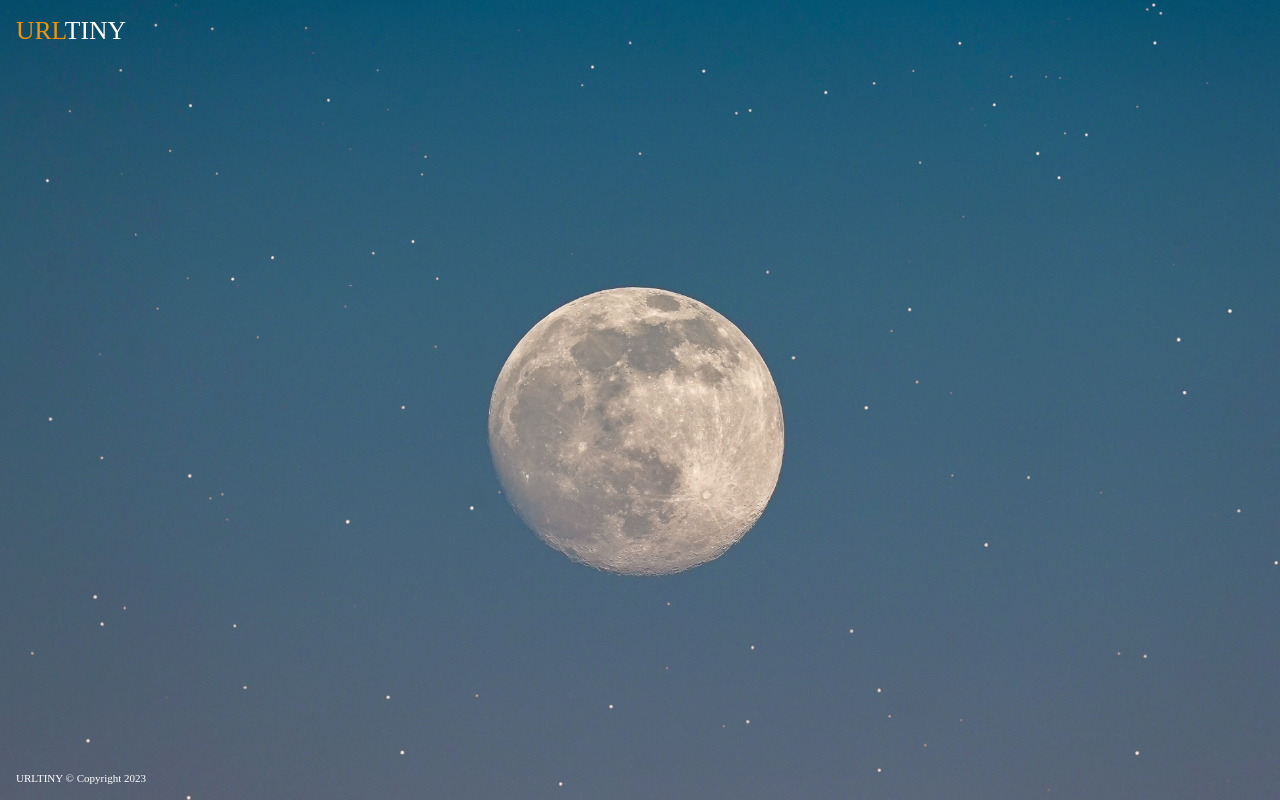
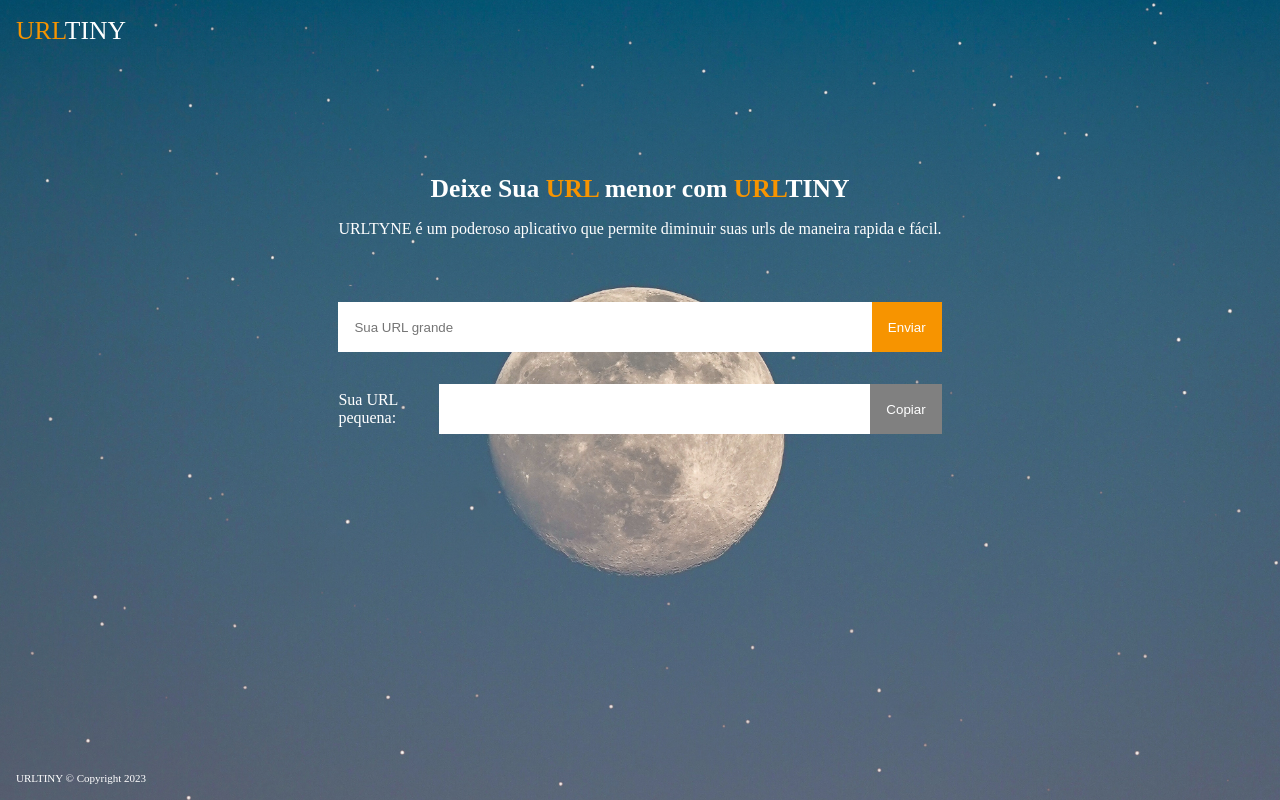
Before and after one commit to wander740/angular-url-shortener, an Angular app: page /url in a window 1280 px wide. Before the commit this address led to /. Built offline with nearby package versions, Linux system fonts and the light colour scheme.

Commit message:
feat: create component home-page

```diff
--- a/src/app/app-routing.module.ts
+++ b/src/app/app-routing.module.ts
@@ -1,7 +1,13 @@
 import { NgModule } from '@angular/core';
 import { RouterModule, Routes } from '@angular/router';
 
-const routes: Routes = [];
+const routes: Routes = [
+  {path: '', pathMatch: 'full', redirectTo: 'url'},
+  {
+    path: 'url',
+    loadChildren: () => import('./url/url.module').then(m => m.UrlModule)
+  }
+];
 
 @NgModule({
   imports: [RouterModule.forRoot(routes)],
--- /dev/null
+++ b/src/app/url/containers/home-page/home-page.component.css
@@ -0,0 +1,60 @@
+.home-page_content{
+  margin: 8rem 0;
+  display: flex;
+  justify-content: center;
+}
+
+.home-page_mid h1{
+  font-size: 1.6rem;
+  margin-bottom: 1rem;
+  text-align: center;
+}
+
+.home-page_mid p{
+  margin-bottom: 4rem;
+  text-align: center;
+}
+
+.home-page_mid_form1{
+  margin-bottom: 2rem;
+  display: flex;
+}
+
+.home-page_mid_form1 button{
+  background-color: #f79400;
+  border: none;
+  padding: 1rem;
+  cursor: pointer;
+}
+
+.home-page_mid_form1 input{
+  color: #000;
+  width: 100%;
+  height: 50px;
+  padding: 1rem;
+  border: none;
+}
+
+.home-page_mid_form2{
+  display: flex;
+  align-items: center;
+}
+
+.home-page_mid_form2 label{
+  margin-right: 16px;
+}
+
+.home-page_mid_form2 input{
+  width: 100%;
+  height: 50px;
+  padding: 1rem;
+  border: none;
+}
+
+.home-page_mid_form2 button{
+  height: 50px;
+  background-color: grey;
+  border: none;
+  padding: 1rem;
+  cursor: pointer;
+}
--- /dev/null
+++ b/src/app/url/containers/home-page/home-page.component.html
@@ -0,0 +1,15 @@
+<div class="home-page_content">
+  <div class="home-page_mid">
+      <h1>Deixe Sua <span style="color: #f79400;">URL</span> menor com <span style="color: #f79400;">URL</span>TINY</h1>
+      <p>URLTYNE é um poderoso aplicativo que permite diminuir suas urls de maneira rapida e fácil.</p>
+      <form class="home-page_mid_form1">
+          <input type="text" placeholder="Sua URL grande">
+          <button type="button">Enviar</button>
+      </form>
+      <form class="home-page_mid_form2">
+          <label for="tinyurl">Sua URL pequena:</label>
+          <input type="text" placeholder="" readonly="readonly">
+          <button type="button">Copiar</button>
+      </form>
+  </div>
+</div>
--- a/src/app/url/url-routing.module.ts
+++ b/src/app/url/url-routing.module.ts
@@ -1,7 +1,10 @@
 import { NgModule } from '@angular/core';
 import { RouterModule, Routes } from '@angular/router';
+import { HomePageComponent } from './containers/home-page/home-page.component';
 
-const routes: Routes = [];
+const routes: Routes = [
+  {path: '', component: HomePageComponent}
+];
 
 @NgModule({
   imports: [RouterModule.forChild(routes)],
--- a/src/app/url/url.module.ts
+++ b/src/app/url/url.module.ts
@@ -2,10 +2,13 @@ import { NgModule } from '@angular/core';
 import { CommonModule } from '@angular/common';
 
 import { UrlRoutingModule } from './url-routing.module';
+import { HomePageComponent } from './containers/home-page/home-page.component';
 
 
 @NgModule({
-  declarations: [],
+  declarations: [
+    HomePageComponent
+  ],
   imports: [
     CommonModule,
     UrlRoutingModule
```
Also changed, not shown: src/app/url/containers/home-page/home-page.component.ts (added, +10 -0 lines), 1 other file (tests, documents, lock files or other folders).
